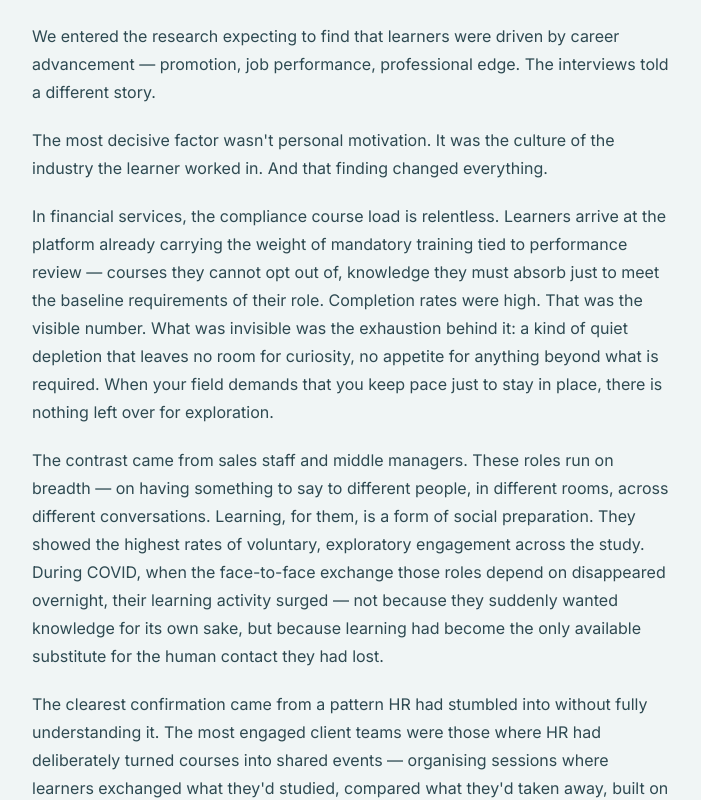
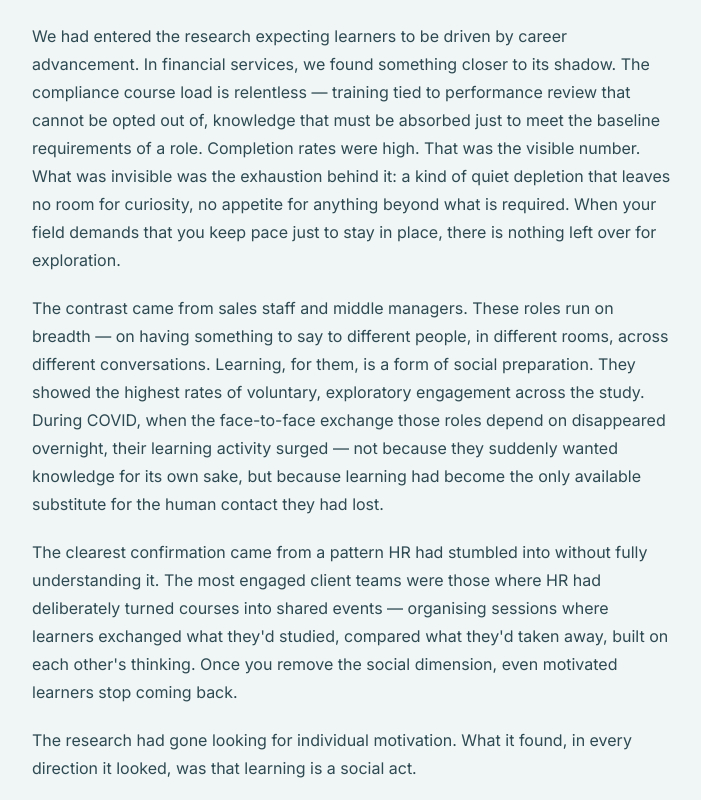
Before and after one commit to tl-sy-nl/portfolio, a React (Vite) app: page /cases/digital-learning in a window 1280 px wide. Shown: the part 2540-3340 px from the top of the page, without its empty margins (288-989 px from the left). Built offline with nearby package versions, Linux system fonts and the light colour scheme; a web font is replaced by a local one.

Commit message:
Digital Learning: learner section — remove preamble, let scenes build to conclusion

```diff
--- a/src/pages/cases/DigitalLearning.jsx
+++ b/src/pages/cases/DigitalLearning.jsx
@@ -449,11 +449,10 @@ export default function DigitalLearning() {
       {/* LEARNER */}
       <FadeIn>
         <h2>What We Got Wrong About Why People Learn</h2>
-        <p>We entered the research expecting to find that learners were driven by career advancement — promotion, job performance, professional edge. The interviews told a different story.</p>
-        <p>The most decisive factor wasn't personal motivation. It was the culture of the industry the learner worked in. And that finding changed everything.</p>
-        <p>In financial services, the compliance course load is relentless. Learners arrive at the platform already carrying the weight of mandatory training tied to performance review — courses they cannot opt out of, knowledge they must absorb just to meet the baseline requirements of their role. Completion rates were high. That was the visible number. What was invisible was the exhaustion behind it: a kind of quiet depletion that leaves no room for curiosity, no appetite for anything beyond what is required. When your field demands that you keep pace just to stay in place, there is nothing left over for exploration.</p>
+        <p>We had entered the research expecting learners to be driven by career advancement. In financial services, we found something closer to its shadow. The compliance course load is relentless — training tied to performance review that cannot be opted out of, knowledge that must be absorbed just to meet the baseline requirements of a role. Completion rates were high. That was the visible number. What was invisible was the exhaustion behind it: a kind of quiet depletion that leaves no room for curiosity, no appetite for anything beyond what is required. When your field demands that you keep pace just to stay in place, there is nothing left over for exploration.</p>
         <p>The contrast came from sales staff and middle managers. These roles run on breadth — on having something to say to different people, in different rooms, across different conversations. Learning, for them, is a form of social preparation. They showed the highest rates of voluntary, exploratory engagement across the study. During COVID, when the face-to-face exchange those roles depend on disappeared overnight, their learning activity surged — not because they suddenly wanted knowledge for its own sake, but because learning had become the only available substitute for the human contact they had lost.</p>
-        <p>The clearest confirmation came from a pattern HR had stumbled into without fully understanding it. The most engaged client teams were those where HR had deliberately turned courses into shared events — organising sessions where learners exchanged what they'd studied, compared what they'd taken away, built on each other's thinking. Learning as conversation. The data confirmed what these HR managers had sensed intuitively: once you remove the social dimension, even motivated learners stop coming back.</p>
+        <p>The clearest confirmation came from a pattern HR had stumbled into without fully understanding it. The most engaged client teams were those where HR had deliberately turned courses into shared events — organising sessions where learners exchanged what they'd studied, compared what they'd taken away, built on each other's thinking. Once you remove the social dimension, even motivated learners stop coming back.</p>
+        <p>The research had gone looking for individual motivation. What it found, in every direction it looked, was that learning is a social act.</p>
       </FadeIn>
 
       <FadeIn>
```
